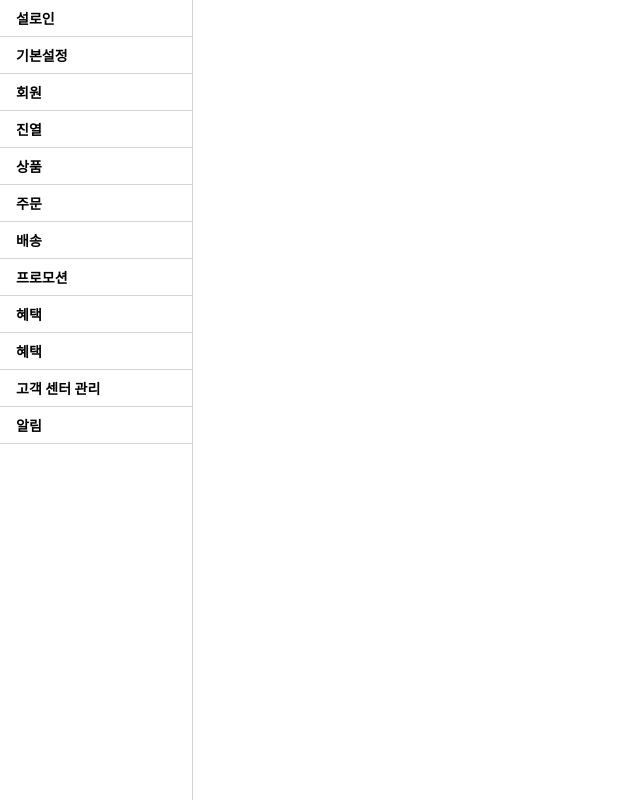
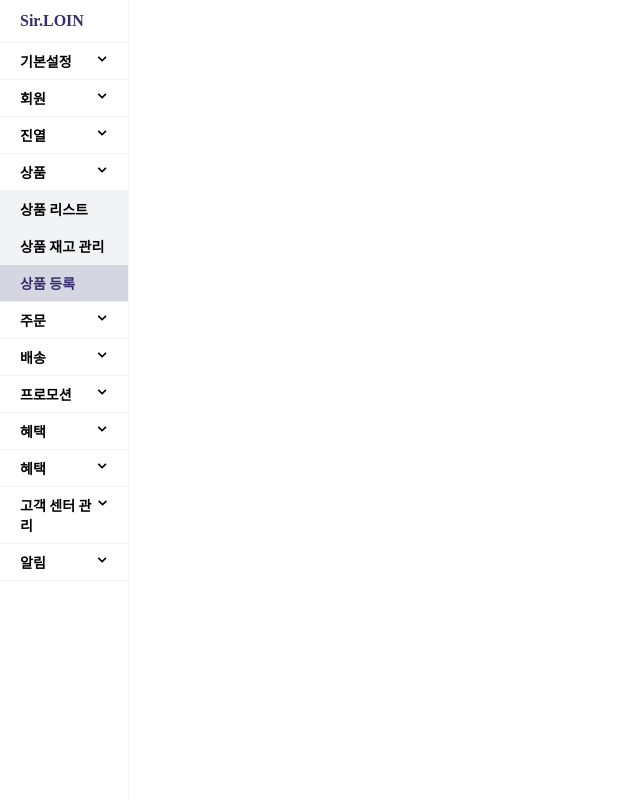
Before and after one commit to yunred/1stweek-sirloin-task, a React (Create React App) app: page / in a window 1280 px wide. Shown: the whole page, without its empty margins (0-640 px from the left). Built offline with nearby package versions, Linux system fonts and the light colour scheme.

Commit message:
Modify: Nav바 레이아웃 완성

```diff
--- a/package.json
+++ b/package.json
@@ -3,6 +3,9 @@
   "version": "0.1.0",
   "private": true,
   "dependencies": {
+    "@fortawesome/fontawesome-svg-core": "^1.2.36",
+    "@fortawesome/free-solid-svg-icons": "^5.15.4",
+    "@fortawesome/react-fontawesome": "^0.1.16",
     "@testing-library/jest-dom": "^5.16.1",
     "@testing-library/react": "^12.1.2",
     "@testing-library/user-event": "^13.5.0",
--- a/src/App.js
+++ b/src/App.js
@@ -1,6 +1,7 @@
 import GlobalStyle from "./Style/GlobalStyle";
 import Container from "Component/Container";
 import Nav from "./Component/Nav/Nav";
+
 function App() {
   return (
     <div className="App">
--- a/src/Component/Nav/Nav.js
+++ b/src/Component/Nav/Nav.js
@@ -1,48 +1,37 @@
 import React from "react";
-import styled from "styled-components";
+import * as Style from "./NavStyle";
+import { faChevronDown } from "@fortawesome/free-solid-svg-icons";
 
-const NavContainer = styled.ul`
-  list-style-type: none;
-  margin: 0;
-  padding: 0;
-  width: 15%;
-  position: fixed;
-  height: 100%;
-  overflow: auto;
-  border-right: 1px solid lightgray;
-`;
-
-const NavMenu = styled.li`
-  color: #000;
-  padding: 8px 16px;
-  text-decoration: none;
-  text-align: left;
-  font-weight: 600;
-  border-bottom: 1px solid lightgray;
-`;
-
-const Nav = () => {
+const Nav = (props) => {
   const menu = [
-    { title: "설로인" },
-    { title: "기본설정" },
-    { title: "회원" },
-    { title: "진열" },
-    { title: "상품" },
-    { title: "주문" },
-    { title: "배송" },
-    { title: "프로모션" },
-    { title: "혜택" },
-    { title: "혜택" },
-    { title: "고객 센터 관리" },
-    { title: "알림" },
+    { id: 1, title: "Sir.LOIN" },
+    { id: 2, title: "기본설정" },
+    { id: 3, title: "회원" },
+    { id: 4, title: "진열" },
+    { id: 5, title: "상품" },
+    { id: 6, title: "상품 리스트" },
+    { id: 7, title: "상품 재고 관리" },
+    { id: 8, title: "상품 등록" },
+    { id: 9, title: "주문" },
+    { id: 10, title: "배송" },
+    { id: 11, title: "프로모션" },
+    { id: 12, title: "혜택" },
+    { id: 13, title: "혜택" },
+    { id: 14, title: "고객 센터 관리" },
+    { id: 15, title: "알림" },
   ];
 
   return (
-    <NavContainer>
+    <Style.NavContainer>
       {menu.map((index, title) => (
-        <NavMenu key={index}>{index.title}</NavMenu>
+        <Style.NavMenu key={index}>
+          <Style.MenuDropDown>
+            <div>{index.title}</div>
+            <Style.DropDownImage selected={index.id} icon={faChevronDown} />
+          </Style.MenuDropDown>
+        </Style.NavMenu>
       ))}
-    </NavContainer>
+    </Style.NavContainer>
   );
 };
 
--- /dev/null
+++ b/src/Component/Nav/NavStyle.js
@@ -0,0 +1,52 @@
+import styled from "styled-components";
+import { FontAwesomeIcon } from "@fortawesome/react-fontawesome";
+
+export const NavContainer = styled.ul`
+  list-style-type: none;
+  margin: 0;
+  padding: 0;
+  width: 10%;
+  position: fixed;
+  height: 100%;
+  overflow: auto;
+  border-right: 1px solid #f1f3f5;
+`;
+
+export const NavMenu = styled.li`
+  color: #000;
+  padding: 8px 20px;
+  text-decoration: none;
+  text-align: left;
+  font-weight: 600;
+  border-bottom: 1px solid #f1f3f5;
+  &: first-child {
+    padding: 12px 20px;
+    color: rgb(53, 47, 110);
+    font-size: 16px;
+  }
+  &:nth-child(n + 6):nth-child(-n + 7) {
+    background: #f1f3f5;
+  }
+  &:nth-child(8) {
+    color: rgb(53, 47, 110);
+    background: rgb(53, 47, 110, 0.2);
+  }
+`;
+
+export const MenuDropDown = styled.div`
+  display: flex;
+  justify-content: space-between;
+`;
+
+export const DropDownImage = styled(FontAwesomeIcon)`
+  width: 10px;
+  height: 10px;
+  margin-top: 3%;
+  display: ${(props) =>
+    (props.selected === 1 ||
+      props.selected === 6 ||
+      props.selected === 7 ||
+      props.selected === 8) &&
+    "none"};
+}
+`;
```
Also changed, not shown: 1 other file (tests, documents, lock files or other folders).
